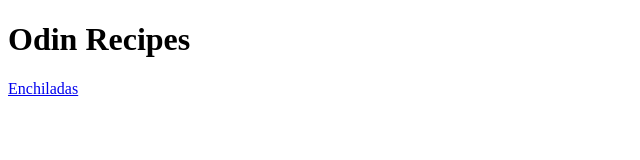
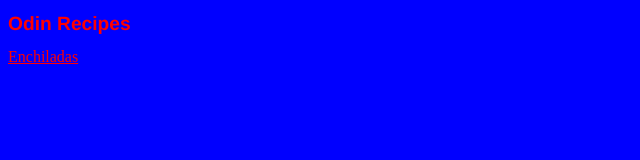
Before and after one commit to joshuaking1/odin-recipes, a plain HTML site: page index.html in a window 1280 px wide. Shown: the whole page, without its empty margins (0-640 px from the left). Drawn offline with Linux system fonts and the light colour scheme.

Commit message:
edited the html to link to the css file added a style.css file

```diff
--- a/index.html
+++ b/index.html
@@ -4,6 +4,7 @@
     <meta charset="UTF-8">
     <meta name="viewport" content="width=device-width, initial-scale=1.0">
     <title>Odin Recipes</title>
+    <link rel="stylesheet" href="style.css">
 </head>
 <body>
     <h1>Odin Recipes</h1>
--- /dev/null
+++ b/style.css
@@ -0,0 +1,13 @@
+body{
+    background-color: blue;
+    align-items: center;
+}
+h1{
+    font-family: 'Franklin Gothic Medium', 'Arial Narrow', Arial, sans-serif;
+    font-size: larger;
+    font-weight: bolder;
+    color: red;
+}
+a{
+    color: red;
+}
```
